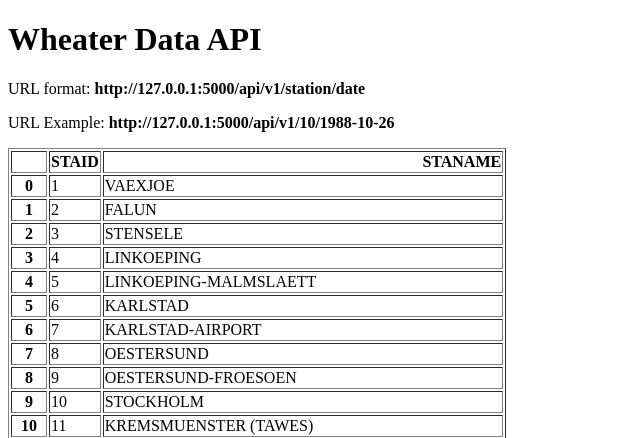
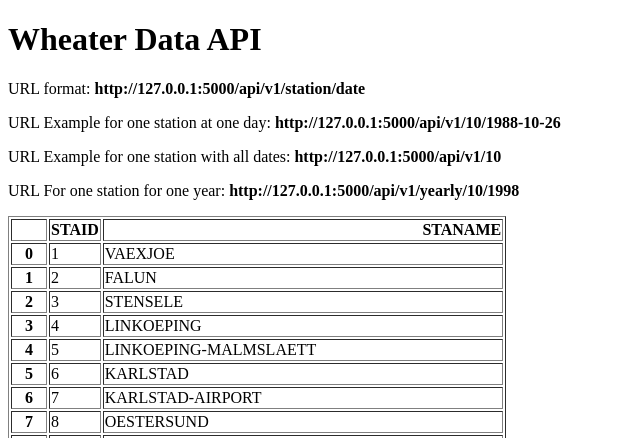
Before and after one commit to peter-perger/weather-API, a Flask app: page / in a window 1280 px wide. Shown: the top 438 px of the page, without its empty margins (0-640 px from the left). Run offline with Flask 3, Linux system fonts and the light colour scheme.

Commit message:
Add URL endpoint for yearly and all data

```diff
--- a/main.py
+++ b/main.py
@@ -33,5 +33,30 @@ def about(station, date):
     return result_dict
 
 
+@app.route("/api/v1/<station>")
+def all_data(station):
+    station_string = str(station).zfill(6)
+    path = f"data_small\TG_STAID{station_string}.txt"
+
+    df = pd.read_csv(path, skiprows=20, parse_dates=["    DATE"])
+    result = df.to_dict(orient="records")
+
+    return result
+
+
+@app.route("/api/v1/yearly/<station>/<year>")
+def yearly(station, year):
+    station_string = str(station).zfill(6)
+    path = f"data_small\TG_STAID{station_string}.txt"
+
+    df = pd.read_csv(path, skiprows=20)
+    df['    DATE'] = df['    DATE'].astype(str)
+    result = df[df["    DATE"].str.startswith(str(year))]
+
+    print(result)
+
+    return result.to_dict(orient="records")
+
+
 if __name__ == "__main__":
     app.run(debug=True)
--- a/templates/home.html
+++ b/templates/home.html
@@ -8,7 +8,9 @@
 <body>
   <h1>Wheater Data API</h1>
   <p>URL format: <strong>http://127.0.0.1:5000/api/v1/station/date</strong></p>
-  <p>URL Example: <strong>http://127.0.0.1:5000/api/v1/10/1988-10-26</strong></p>
+  <p>URL Example for one station at one day: <strong>http://127.0.0.1:5000/api/v1/10/1988-10-26</strong></p>
+  <p>URL Example for one station with all dates: <strong>http://127.0.0.1:5000/api/v1/10</strong></p>
+  <p>URL For one station for one year: <strong>http://127.0.0.1:5000/api/v1/yearly/10/1998</strong></p>
   <p>{{ data|safe }}<p>
 </body>
 </html>
```
